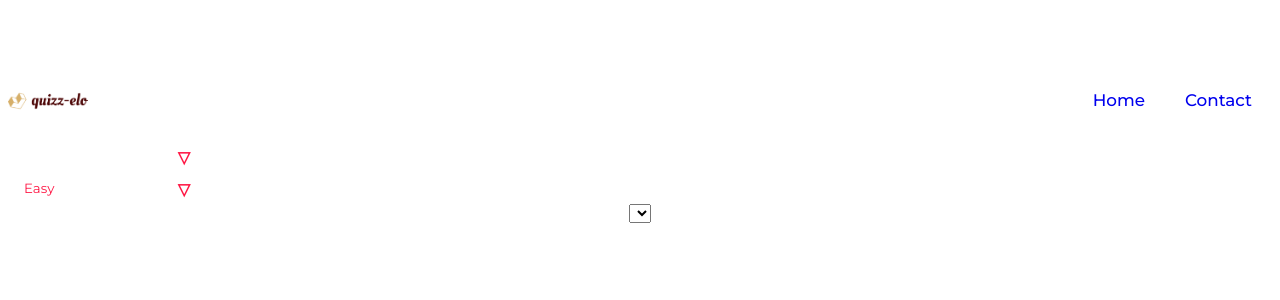
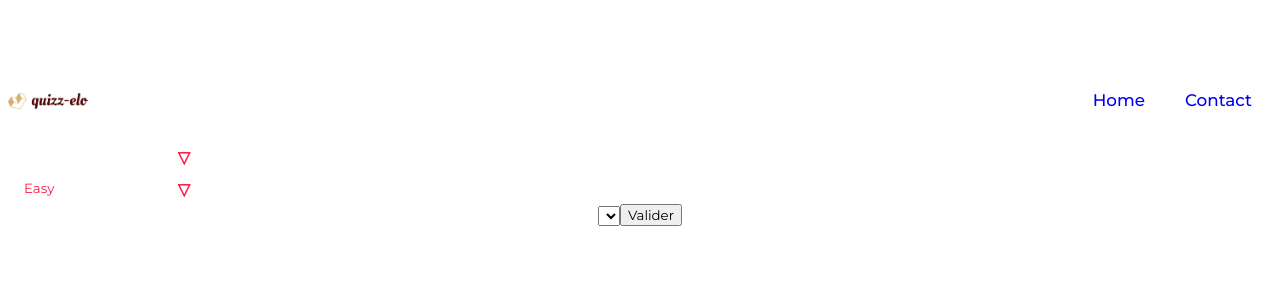
Before and after one commit to eloiseschmitt/quizz, a Vue app: page / in a window 1280 px wide. Shown: the top 300 px of the page. Built offline with nearby package versions, Linux system fonts and the light colour scheme.

Commit message:
correction warnings et affichage de la réponse après submit

```diff
--- a/src/App.vue
+++ b/src/App.vue
@@ -27,7 +27,7 @@ export default {
         url: "logo_large.png",
         width: 80
       },
-      question: ''
+      question: {}
     });
 
     function apiCall(category) {
--- a/src/components/OptionsSelect.vue
+++ b/src/components/OptionsSelect.vue
@@ -1,6 +1,6 @@
 <template>
   <div class="custom-select">
-    <select name="" id="" v-model="categorySelected" @change="choseCat">
+    <select name="" id="" v-model="state.categorySelected" @change="choseCat">
       <option
         :value="category"
         v-for="(category, i) in state.options.categories"
@@ -29,7 +29,7 @@ export default {
   setup(props, context) {
     const state = reactive({
       options: options,
-      categorySelected: options.categories[0],
+      categorySelected: "",
     });
 
     function choseCat(cat) {
--- a/src/components/Question.vue
+++ b/src/components/Question.vue
@@ -1,15 +1,19 @@
 <template>
   <div>
     {{ questionDetails.question }}
-    <select v-bind="suggestions">
+    <form action="" @submit.prevent="validateAnswer">
+      <select v-model="state.answer">
         <option
-        value="suggestion"
+          :value="suggestion"
           v-for="(suggestion, i) in questionDetails.autres_choix"
           :key="i"
         >
           {{ suggestion }}
         </option>
       </select>
+      <button type="submit">Valider</button>
+    </form>
+    <p v-if="state.displayAnswer" :class="{'--green': correct, '--red': !correct }">Réponse: {{ questionDetails.reponse_correcte }}</p>
   </div>
 </template>
 
@@ -21,17 +25,33 @@ export default {
   props: {
     questionDetails: Object,
   },
-  setup() {
+  setup(props) {
     const state = reactive({
-      suggestion: "",
+      answer: "",
+      correct: true,
+      displayAnswer: false,
     });
+
+    function validateAnswer() {
+        if (state.answer && state.answer !== props.questionDetails.reponse_correcte) {
+            state.correct = false;
+        }
+        state.displayAnswer = true;
+    }
 
     return {
       state,
+      validateAnswer
     };
   },
 };
 </script>
 
-<style>
+<style lang="scss" scoped>
+    .--green {
+        color: green;
+    }
+    .--red {
+        color: red;
+    }
 </style>
```
Lines whose indentation alone changed are shown as unchanged.
